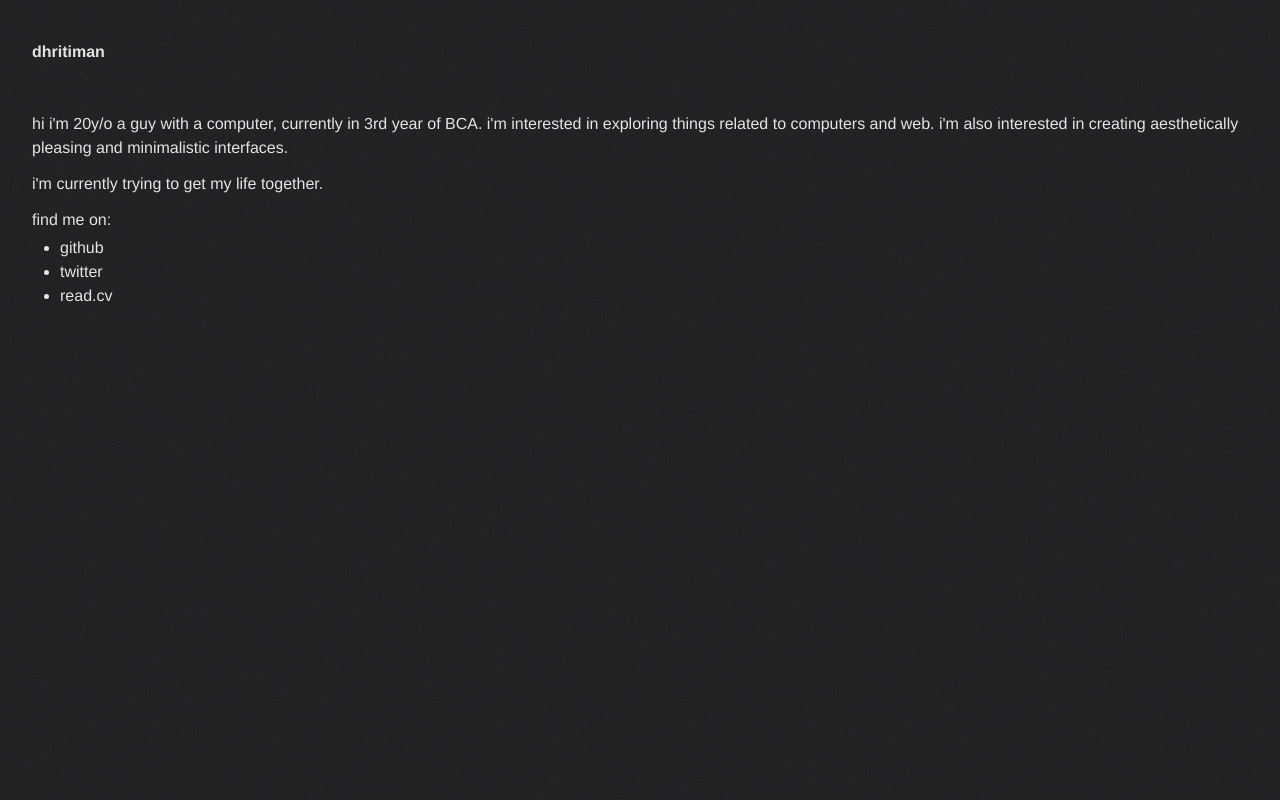
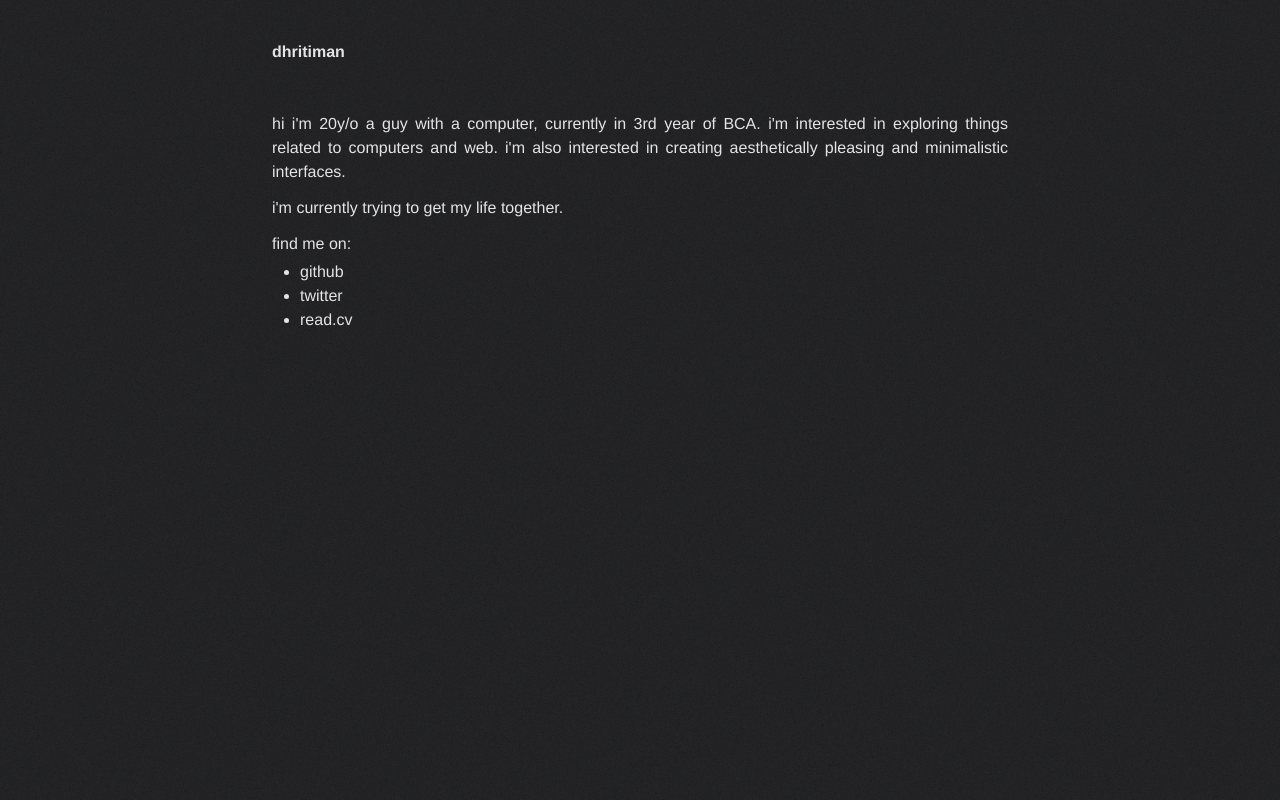
Before and after one commit to dhritiman1/portfolio, a Vue app: page / in a window 1280 px wide. Built offline with nearby package versions, Linux system fonts and the light colour scheme.

Commit message:
:making container width fixed

```diff
--- a/public/index.html
+++ b/public/index.html
@@ -5,7 +5,8 @@
     <meta http-equiv="X-UA-Compatible" content="IE=edge" />
     <meta name="viewport" content="width=device-width,initial-scale=1.0" />
     <link rel="icon" href="<%= BASE_URL %>favicon.ico" />
-    <title><%= htmlWebpackPlugin.options.title %></title>
+    <title>home</title>
+    <!-- <title><%= htmlWebpackPlugin.options.title %></title> -->
   </head>
   <body class="bg-zinc-800 text-zinc-200 min-h-screen py-10 px-8">
     <noscript>
@@ -15,7 +16,7 @@
         continue.</strong
       >
     </noscript>
-    <div id="app"></div>
+    <div id="app" class="flex justify-center"></div>
     <!-- built files will be auto injected -->
   </body>
 </html>
--- a/src/views/HomeView.vue
+++ b/src/views/HomeView.vue
@@ -3,25 +3,27 @@
     <filter id="noiseFilter">
       <feTurbulence
         type="fractalNoise"
-        baseFrequency="6.29"
-        numOctaves="6"
+        baseFrequency="4.29"
+        numOctaves="4"
         stitchTiles="stitch"
       />
     </filter>
   </svg>
+  <div class="w-full md:w-[46rem]">
     <div>
       <router-link to="/" class="font-bold">dhritiman</router-link>
     </div>
     <div class="mt-12 font-medium">
-    <p>
+      <p class="text-justify">
         hi i'm 20y/o a guy with a computer, currently in 3rd year of BCA. i'm
         interested in exploring things related to computers and web. i'm also
-      interested in creating aesthetically pleasing and minimalistic interfaces.
+        interested in creating aesthetically pleasing and minimalistic
+        interfaces.
       </p>
 
       <p class="my-3">i'm currently trying to get my life together.</p>
 
-    <!-- <p>you can check my cv here.</p> -->
+      <!-- <p>you can check my cv <a href="">here</a>.</p> -->
 
       <p>find me on:</p>
 
@@ -36,6 +38,7 @@
     <!-- <div class="mt-8">
     <p class="font-bold">blogs</p>
   </div> -->
+  </div>
 </template>
 
 <script setup lang="ts">
```
Lines whose indentation alone changed are shown as unchanged.
